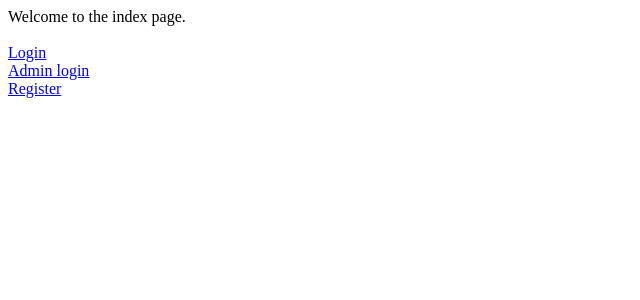
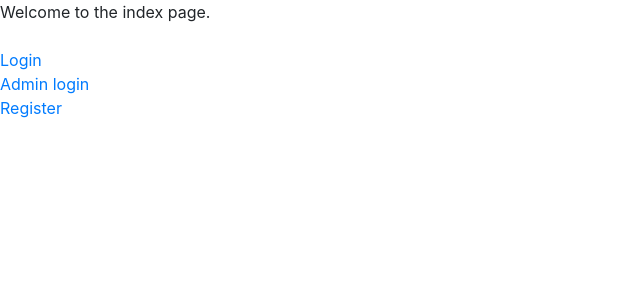
Before and after one commit to dnizetic/DIAL, a CodeIgniter app: the page made by index.php in a window 1280 px wide. Shown: the top 300 px of the page, without its empty margins (0-640 px from the left). Run offline with CodeIgniter, Linux system fonts and the light colour scheme; some libraries are stand-ins or nearby versions.

Commit message:
prepare template, add resource folders

```diff
--- a/application/controllers/user.php
+++ b/application/controllers/user.php
@@ -14,7 +14,7 @@ class User extends MY_Controller {
         $this->load->library('message');
         $this->load->model('users_model');
 
-        //User must be logged in. Accessible to admins and users
+        //User must be logged in. Accessible to admins and users.
         if (!$this->is_logged_in) {
             redirect('/');
         }
--- a/application/views/template/template.php
+++ b/application/views/template/template.php
@@ -1,9 +1,69 @@
+<?php
+$template_path = '/web/smartadmin/';
+?>
 <html>
     <head>
+        <meta charset="utf-8">
+        <title>Analytics Dashboard</title>
+        <meta name="description" content="">
+        <meta name="author" content="">
+
+        <meta name="viewport" content="width=device-width, initial-scale=1.0, maximum-scale=1.0, user-scalable=no">
+
+        <!-- #CSS Links -->
+        <!-- Basic Styles -->
+        <link rel="stylesheet" type="text/css" media="screen" href="<?php echo $template_path; ?>css/bootstrap.min.css">
+        <link rel="stylesheet" type="text/css" media="screen" href="<?php echo $template_path; ?>css/font-awesome.min.css">
+
+        <!-- SmartAdmin Styles : Caution! DO NOT change the order -->
+        <link rel="stylesheet" type="text/css" media="screen" href="<?php echo $template_path; ?>css/smartadmin-production-plugins.min.css">
+        <link rel="stylesheet" type="text/css" media="screen" href="<?php echo $template_path; ?>css/smartadmin-production.min.css">
+        <link rel="stylesheet" type="text/css" media="screen" href="<?php echo $template_path; ?>css/smartadmin-skins.min.css">
+
+        <!-- DEV links : turn this on when you like to develop directly -->
+        <!--<link rel="stylesheet" type="text/css" media="screen" href="../Source_UNMINIFIED_CSS/smartadmin-production.css">-->
+        <!--<link rel="stylesheet" type="text/css" media="screen" href="../Source_UNMINIFIED_CSS/smartadmin-skins.css">-->
+
+        <!-- SmartAdmin RTL Support -->
+        <!--<link rel="stylesheet" type="text/css" media="screen" href="<?php echo $template_path; ?>css/smartadmin-rtl.min.css"> -->
+
+        <!-- We recommend you use "your_style.css" to override SmartAdmin
+             specific styles this will also ensure you retrain your customization with each SmartAdmin update.
+        <link rel="stylesheet" type="text/css" media="screen" href="css/your_style.css"> -->
+
+        <!-- Demo purpose only: goes with demo.js, you can delete this css when designing your own WebApp -->
+        <link rel="stylesheet" type="text/css" media="screen" href="<?php echo $template_path; ?>css/demo.min.css">
+
+        <!-- #FAVICONS -->
+        <link rel="shortcut icon" href="<?php echo $template_path; ?>img/favicon/favicon.ico" type="image/x-icon">
+        <link rel="icon" href="<?php echo $template_path; ?>img/favicon/favicon.ico" type="image/x-icon">
+
+        <!-- #GOOGLE FONT -->
+        <link rel="stylesheet" href="http://fonts.googleapis.com/css?family=Open+Sans:400italic,700italic,300,400,700">
+
+        <!-- #APP SCREEN / ICONS -->
+        <!-- Specifying a Webpage Icon for Web Clip
+                 Ref: https://developer.apple.com/library/ios/documentation/AppleApplications/Reference/SafariWebContent/ConfiguringWebApplications/ConfiguringWebApplications.html -->
+        <link rel="apple-touch-icon" href="<?php echo $template_path; ?>img/splash/sptouch-icon-iphone.png">
+        <link rel="apple-touch-icon" sizes="76x76" href="<?php echo $template_path; ?>img/splash/touch-icon-ipad.png">
+        <link rel="apple-touch-icon" sizes="120x120" href="<?php echo $template_path; ?>img/splash/touch-icon-iphone-retina.png">
+        <link rel="apple-touch-icon" sizes="152x152" href="<?php echo $template_path; ?>img/splash/touch-icon-ipad-retina.png">
+
+        <!-- iOS web-app metas : hides Safari UI Components and Changes Status Bar Appearance -->
+        <meta name="apple-mobile-web-app-capable" content="yes">
+        <meta name="apple-mobile-web-app-status-bar-style" content="black">
+
+        <!-- Startup image for web apps -->
+        <link rel="apple-touch-startup-image" href="<?php echo $template_path; ?>img/splash/ipad-landscape.png" media="screen and (min-device-width: 481px) and (max-device-width: 1024px) and (orientation:landscape)">
+        <link rel="apple-touch-startup-image" href="<?php echo $template_path; ?>img/splash/ipad-portrait.png" media="screen and (min-device-width: 481px) and (max-device-width: 1024px) and (orientation:portrait)">
+        <link rel="apple-touch-startup-image" href="<?php echo $template_path; ?>img/splash/iphone.png" media="screen and (max-device-width: 320px)">
+
+        <style type="text/css">.jqstooltip { position: absolute;left: 0px;top: 0px;visibility: hidden;background: rgb(0, 0, 0) transparent;background-color: rgba(0,0,0,0.6);filter:progid:DXImageTransform.Microsoft.gradient(startColorstr=#99000000, endColorstr=#99000000);-ms-filter: "progid:DXImageTransform.Microsoft.gradient(startColorstr=#99000000, endColorstr=#99000000)";color: white;font: 10px arial, san serif;text-align: left;white-space: nowrap;padding: 5px;border: 1px solid white;z-index: 10000;}.jqsfield { color: white;font: 10px arial, san serif;text-align: left;}</style>
 
         <?php echo $_styles; ?>
 
     </head>
+
 
     <body>
         <?php echo $content; ?>
```
Also changed, not shown: web/js/main.js (renamed from web/main.js).
